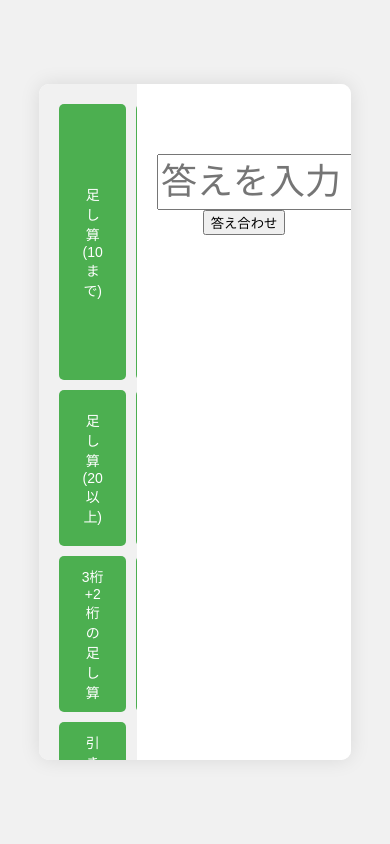
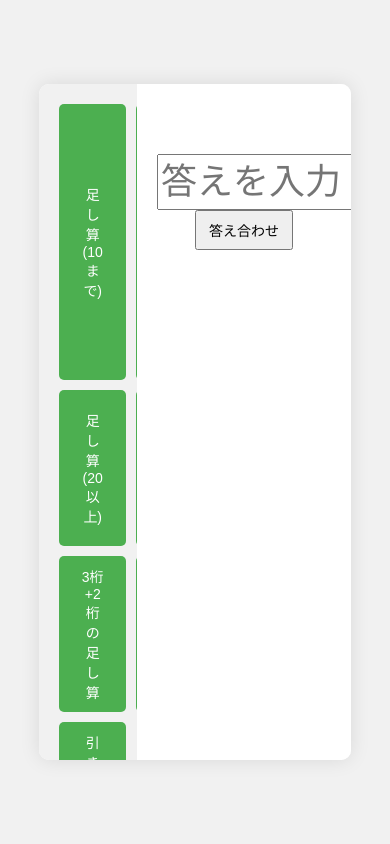
Before and after one commit to stsyonihama/tasizanhikizan, a plain HTML site: page index.html in a window 390 px wide. Drawn offline with Linux system fonts and the light colour scheme; a web font is replaced by a local one.

Commit message:
Update styles.css

```diff
--- a/styles.css
+++ b/styles.css
@@ -148,3 +148,14 @@ body {
         transform: scale(1);
     }
 }
+@media (max-width: 767px) {
+  /* スマートフォン向けのスタイル */
+  button {
+    font-size: 14px;
+    padding: 8px 12px;
+  }
+
+  .question-container {
+    font-size: 18px;
+  }
+}
```
